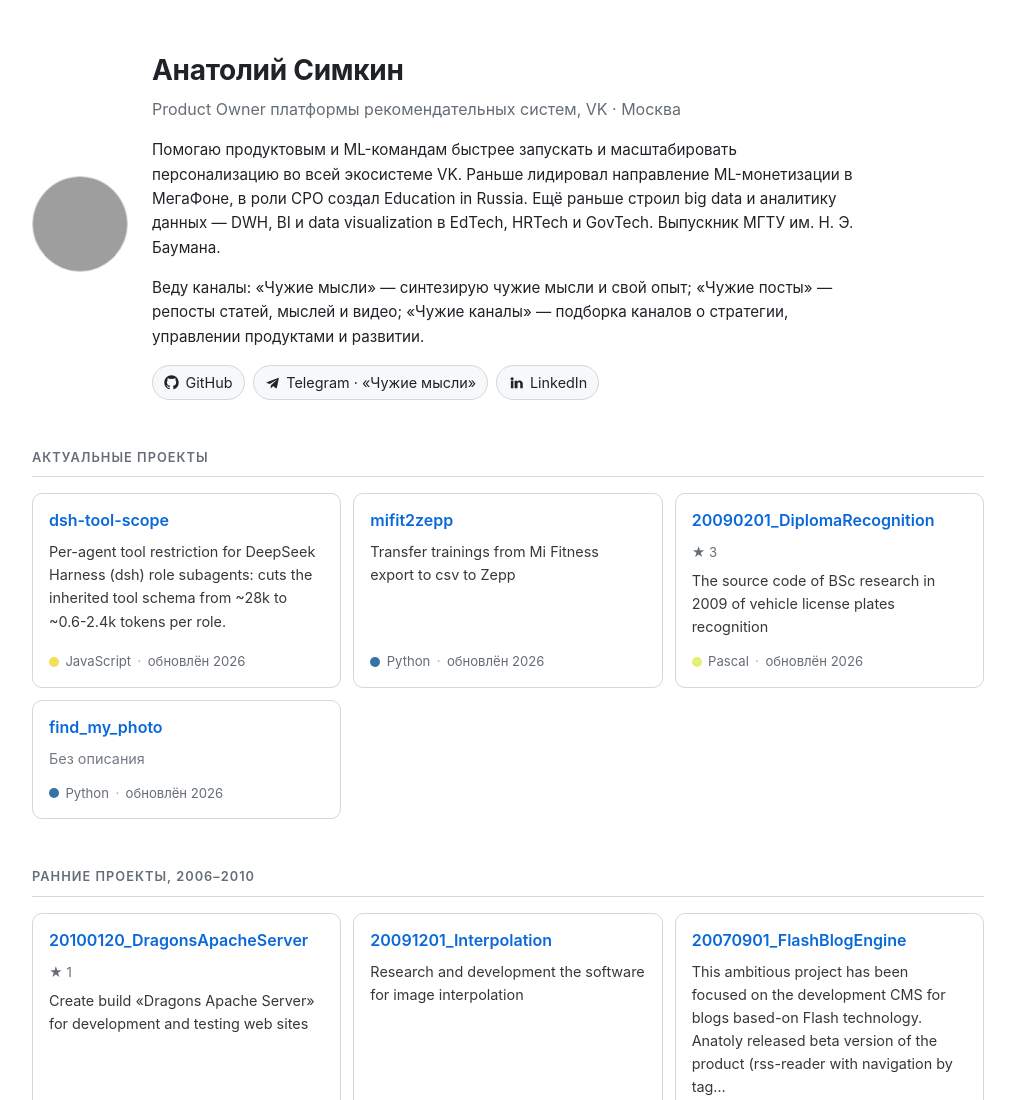
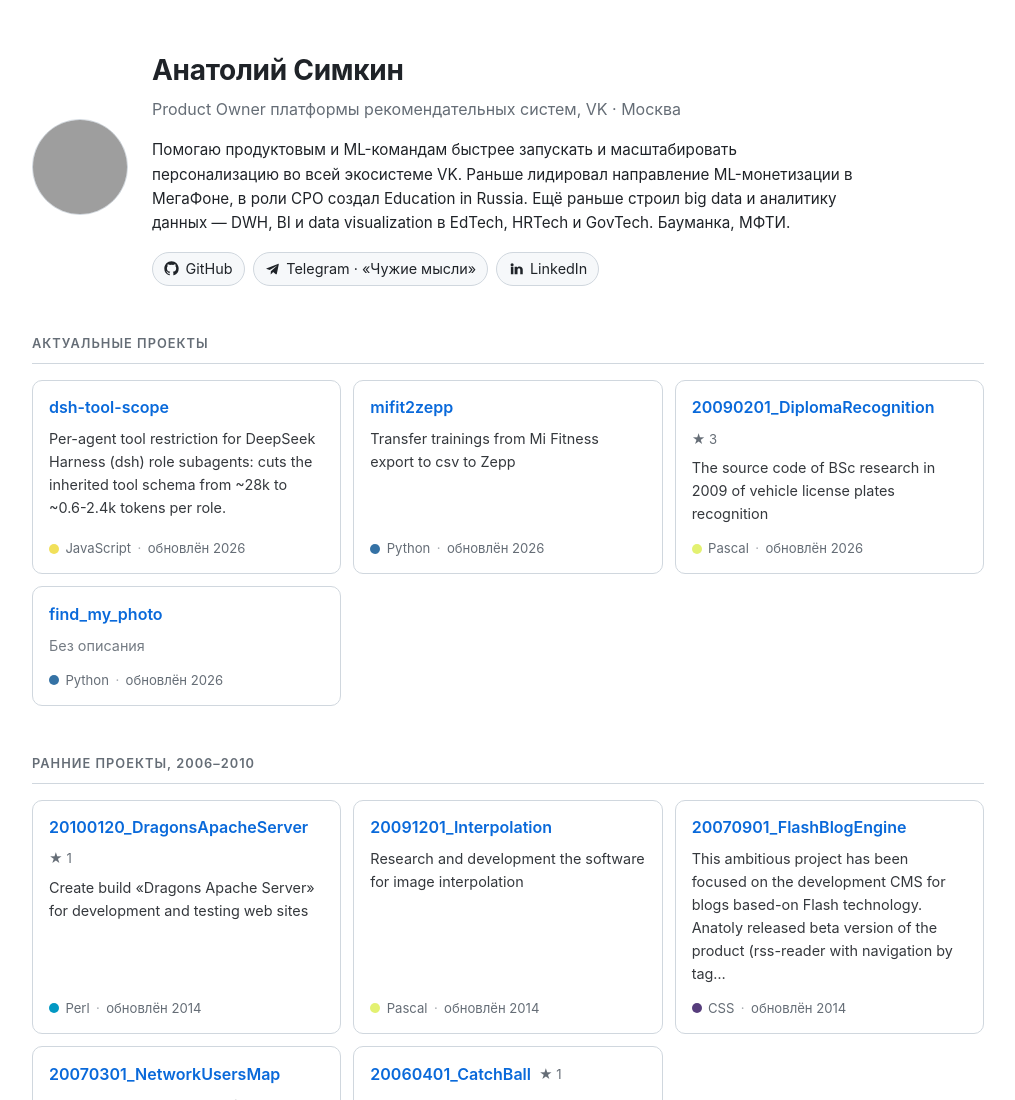
Before and after one commit to asimkin/asimkin.github.io, a plain HTML site: page index.html in a window 1280 px wide. Shown: the top 1100 px of the page, without its empty margins (132-1147 px from the left). Drawn offline with Linux system fonts and the light colour scheme; grey boxes are pictures that could not be loaded.

Commit message:
bio: single paragraph, Bauman+MIPT

```diff
--- a/index.html
+++ b/index.html
@@ -69,10 +69,7 @@ footer { margin-top: 4rem; padding-top: 1.5rem; border-top: 1px solid var(--line
       <p class="bio">Помогаю продуктовым и ML-командам быстрее запускать и масштабировать персонализацию
       во всей экосистеме VK. Раньше лидировал направление ML-монетизации в МегаФоне, в роли CPO создал
       Education in Russia. Ещё раньше строил big data и аналитику данных — DWH, BI и data visualization
-      в EdTech, HRTech и GovTech. Выпускник МГТУ им. Н. Э. Баумана.</p>
-      <p class="bio">Веду каналы: «Чужие мысли» — синтезирую чужие мысли и свой опыт; «Чужие посты» —
-      репосты статей, мыслей и видео; «Чужие каналы» — подборка каналов о стратегии, управлении
-      продуктами и развитии.</p>
+      в EdTech, HRTech и GovTech. Бауманка, МФТИ.</p>
       <div class="links">
         <a href="https://github.com/asimkin" target="_blank" rel="noopener">
           <svg viewBox="0 0 24 24" aria-hidden="true"><path d="M12 .5C5.73.5.5 5.73.5 12a11.5 11.5 0 0 0 7.86 10.92c.58.1.79-.25.79-.55v-1.94c-3.2.7-3.88-1.54-3.88-1.54-.52-1.33-1.28-1.68-1.28-1.68-1.05-.72.08-.7.08-.7 1.16.08 1.77 1.19 1.77 1.19 1.03 1.77 2.7 1.26 3.36.96.1-.75.4-1.26.73-1.55-2.55-.29-5.24-1.28-5.24-5.68 0-1.26.45-2.29 1.19-3.1-.12-.29-.52-1.46.11-3.05 0 0 .97-.31 3.18 1.18a10.9 10.9 0 0 1 5.8 0c2.2-1.49 3.17-1.18 3.17-1.18.63 1.59.23 2.76.12 3.05.74.81 1.18 1.84 1.18 3.1 0 4.41-2.69 5.38-5.25 5.67.41.36.78 1.06.78 2.14v3.17c0 .3.2.66.8.55A11.5 11.5 0 0 0 23.5 12C23.5 5.73 18.27.5 12 .5z"/></svg>
```
